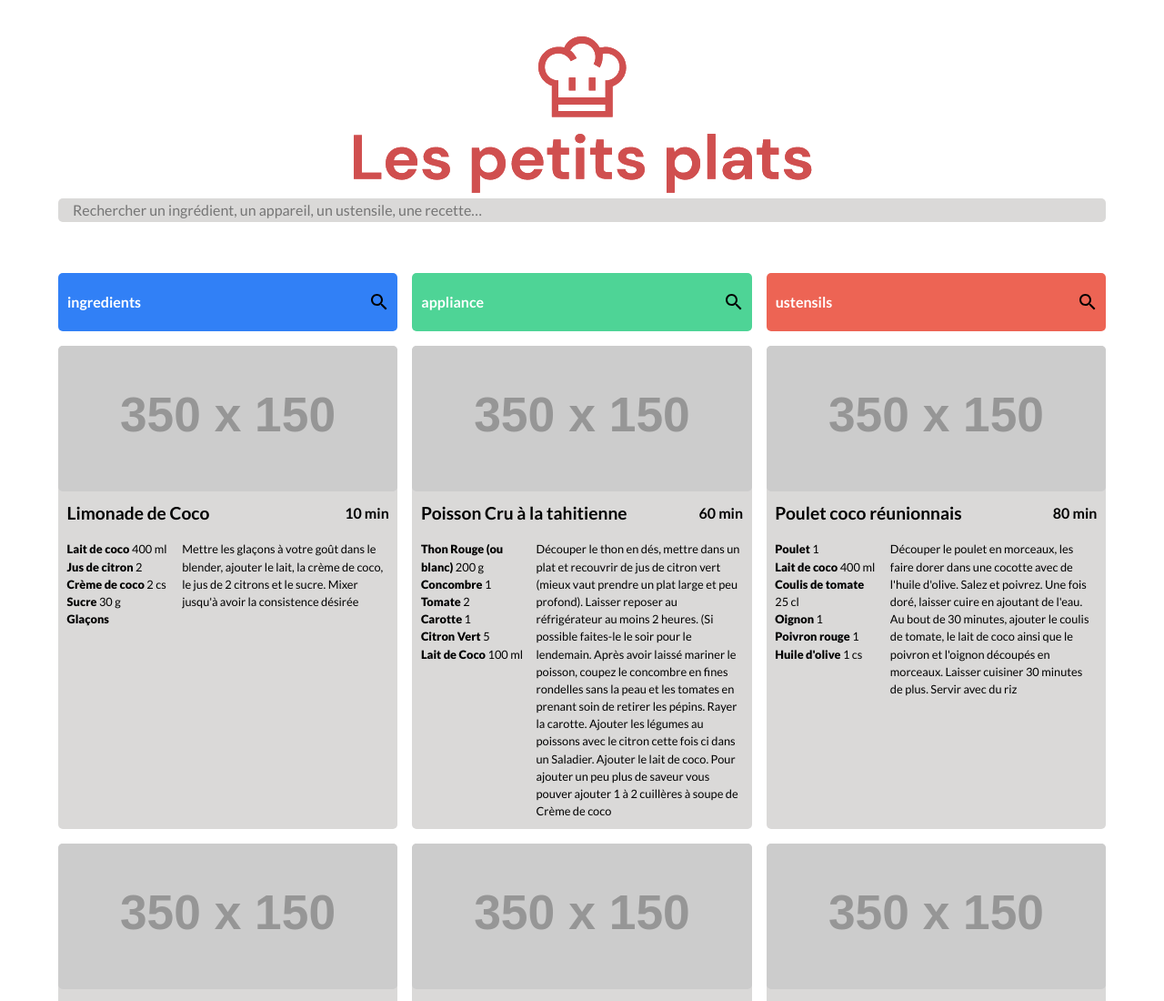
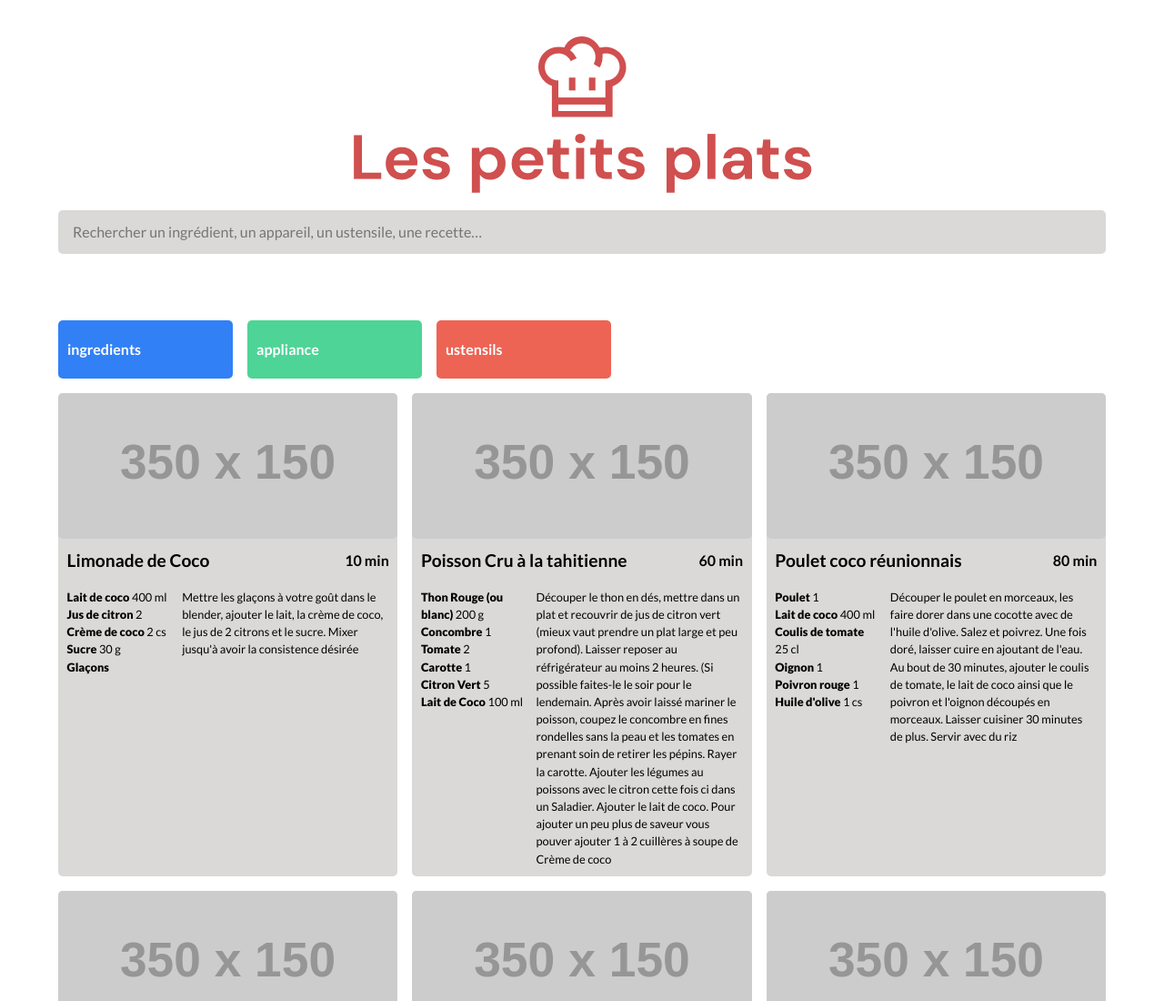
Before and after one commit to W-D0n/PetitsPlats_7, a website built with Vite: page index.html in a window 1280 px wide. Shown: the top 1100 px of the page at 91% size. Built offline with nearby package versions, Linux system fonts and the light colour scheme; placeholder pictures from the web are drawn by us; some icons are missing; files whose address does not match are found by name.

Commit message:
Clean final ?

```diff
--- a/app.js
+++ b/app.js
@@ -12,7 +12,6 @@ import { renderCard } from './src/js/views/recipesCards';
  * @param {Object} recipesFullList
  */
 const initApp = (recipesFullList) => {
-  console.log(recipesFullList);
   renderDOMTree();
   renderDropdowns(recipesFullList);
   showDropdownEventHandlers(recipesFullList);
--- a/src/js/views/layout.js
+++ b/src/js/views/layout.js
@@ -43,7 +43,7 @@ const createSearchField = () => {
   return `
   <form id="searchBar" class="searchBar">
     <label class="offscreen" for="mainField"></label>
-    <input type="search" spellcheck="true" id="mainField" data-type="global" autocomplete="off" aria-label="search by name, ingredient or description" placeholder="Rechercher un ingrédient, un appareil, un ustensile, une recette…">
+    <input type="text" spellcheck="true" id="mainField" data-type="global" autocomplete="off" aria-label="search by name, ingredient or description" placeholder="Rechercher un ingrédient, un appareil, un ustensile, une recette…">
     <span class="bi bi-search"></span>
   </form>
   `;
@@ -67,6 +67,7 @@ const createDropdown = (cat) => {
   return `
     <div class="dropdown__container ${cat}">
       <input type="text" class="search__field dropdown" data-type="${cat}" autocomplete="off" placeholder="${cat}" aria-label="search by ${cat}">
+      <span class="chevron"></span>
       <ul class="dropdown__content" id="${cat}List"></ul>
     </div>
   `;
--- a/src/scss/components/_dropdown.scss
+++ b/src/scss/components/_dropdown.scss
@@ -1,16 +1,18 @@
 @use '../abstracts/color' as clr;
-
 
 .dropdown__container {
   display: flex;
   position:relative;
-  flex-grow: 1;
-  width: 20rem;
+  flex-grow: 0;
+  width: 12rem;
   height: 4rem;
   padding: 0.5rem;
   border: none;
   border-radius: 5px;
   border-style: hidden;
+  background-image: url('../../icons/chevronD_.svg');
+  background-position: right center;
+  background-repeat: no-repeat;
   transition: all 300ms ease-in-out;
 
   &:hover {
@@ -77,9 +79,6 @@
 }
 
 .dropdown {
-  background-image: url('../../icons/search_.svg');
-  background-position: right;
-  background-repeat: no-repeat;
   background-color: transparent;
   font-size: 1rem;
   font-weight: 700;
@@ -106,3 +105,13 @@
   grid-template-columns: 1fr 1fr 1fr;
   grid-gap: 1rem;
 }
+
+.chevron{
+  background-image: url('../../icons/chevronU_.svg');
+  background-repeat: no-repeat;
+  transition: all 300ms ease-in-out;
+
+  &:hover{
+    transform: rotate(180deg);
+  }
+}
--- a/src/scss/components/_tag.scss
+++ b/src/scss/components/_tag.scss
@@ -3,8 +3,8 @@
 .tag-list {
   display: flex;
   gap: 0.5rem;
-  justify-content: center;
-  margin-block: 0.5rem;
+  justify-content: start;
+  padding-inline-start: unset;
   list-style: none;
 }
 
--- a/src/scss/layout/_main.scss
+++ b/src/scss/layout/_main.scss
@@ -6,6 +6,7 @@
 .navbar {
   display: flex;
   gap: 1rem;
+  margin-block: 0.8rem;
   flex-direction: row;
   z-index: 1;
 }
--- a/src/scss/utils/_input.scss
+++ b/src/scss/utils/_input.scss
@@ -2,11 +2,16 @@
 
 #mainField {
   width: 90vw;
+  height: 3rem;
   background-color: clr.$neutral-bg;
   border-radius: 5px;
   border-style: hidden;
+  margin-block: 0.8rem;
   padding-inline: 1rem;
   transition: border-color .15s ease-in-out,box-shadow .15s ease-in-out;
+  background-image: url('../../icons/search_.svg');
+  background-position: right;
+  background-repeat: no-repeat;
 
   &:focus-visible {
     outline: none;
```
Also changed, not shown: public/icons/chevronD_.svg (added), public/icons/chevronU_.svg (added), src/icons/favicon.png (deleted), src/icons/logo.png (deleted), src/icons/search_.svg (deleted).
